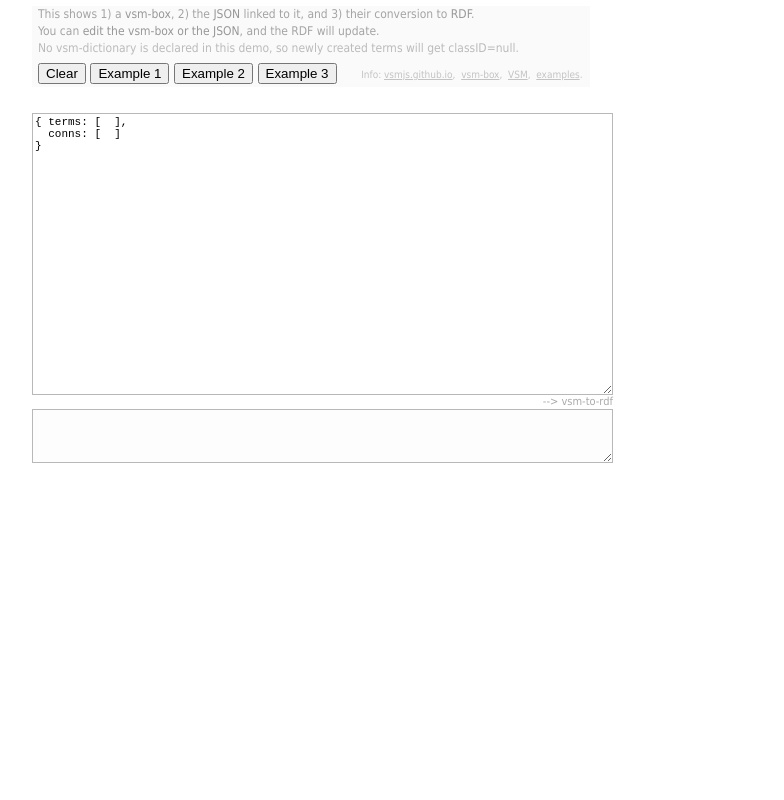
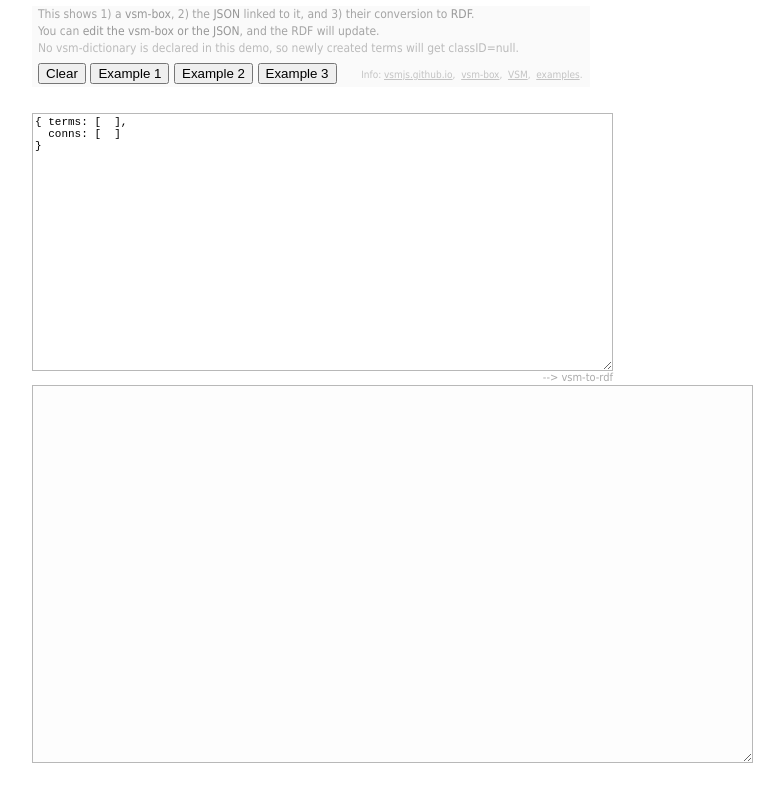
Before and after one commit to vsm/vsm-to-rdf, a website built with webpack: page src/demo.html in a window 1280 px wide. Shown: the whole page, without its empty margins (18-802 px from the left). Built offline with nearby package versions, Linux system fonts and the light colour scheme.

Commit message:
fix in demo

```diff
--- a/src/demo.html
+++ b/src/demo.html
@@ -86,9 +86,9 @@
     <vsm-box id="vsmBox"></vsm-box>
 
     <div id="msg"></div>
-    <textarea id="stateText" rows="23" cols="80" spellcheck="false"></textarea>
+    <textarea id="stateText" rows="21" cols="80" spellcheck="false"></textarea>
     <div id="msg2">--&gt; vsm-to-rdf</div>
-    <textarea id=  "rdfText" rows="4" cols="80" readonly          ></textarea>
+    <textarea id=  "rdfText" rows="31" cols="100" readonly         ></textarea>
   </div>
 
 
@@ -204,10 +204,6 @@
       elTxt2.innerHTML =
         'Can not load \'dist/vsm-to-rdf.min.js\'.\nRun \'npm run build\' to create it.';
     }
-
-    // Auto-grow rdfText's height.
-    elTxt2.style.width  = (25 + elTxt2.scrollWidth ) + 'px';
-    elTxt2.style.height = (25 + elTxt2.scrollHeight) + 'px';
   }
 
 
```
